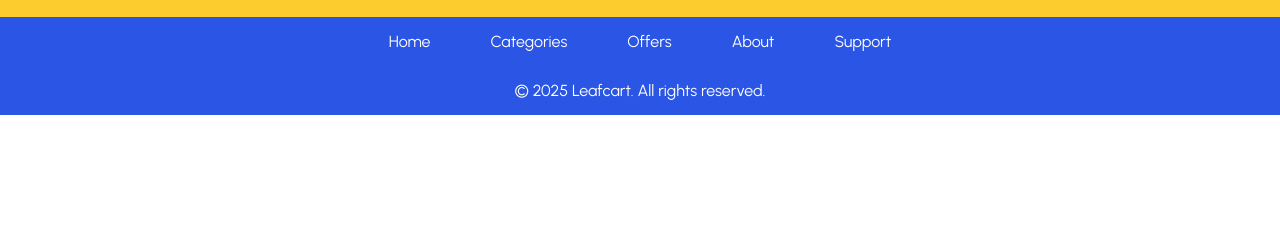
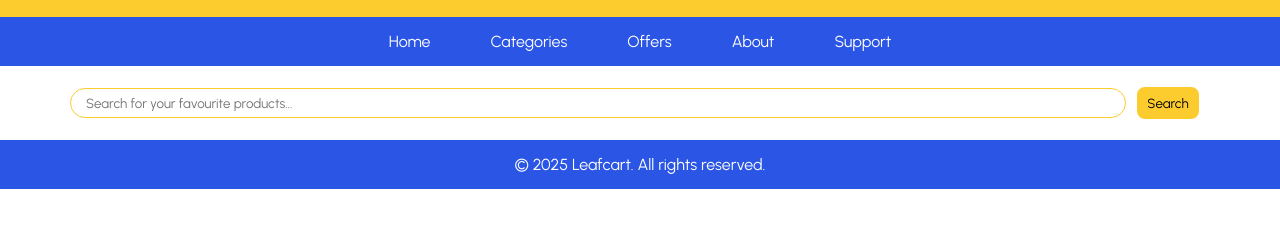
Before and after one commit to SoumyadeepGuha54/Flipkart-Clone, a plain HTML site: page index.html in a window 1280 px wide. Shown: the part 117-344 px from the top of the page. Drawn offline with Linux system fonts and the light colour scheme.

Commit message:
Searchbar added

```diff
--- a/CSS/index-style.css
+++ b/CSS/index-style.css
@@ -48,6 +48,30 @@ header nav ul li a:hover {
   font-weight: 600;
 }
 
+.search {
+  padding: 20px;
+  display: flex;
+  justify-content: center;
+  align-items: center;
+}
+
+.search input {
+  padding: 6px 15px;
+  width: 80vw;
+  border: 1.75px solid #fccc2e;
+  border-radius: 16px;
+}
+
+.search .searchbutton {
+  background-color: #fccc2e;
+  margin: 0px 10px;
+  padding: 8px;
+  width: 5vw;
+  border: 1.75px solid #fffffe;
+  border-radius: 9px;
+  cursor: pointer;
+}
+
 footer {
   background-color: #2a55e5;
   padding: 15px;
--- a/index.html
+++ b/index.html
@@ -29,7 +29,10 @@
         </nav>
     </header>
     <main>
-
+        <div class="search">
+            <input type="text" id="searchtext" placeholder="Search for your favourite products...">
+            <button class="searchbutton">Search</button>
+        </div>
     </main>
     <footer class="flex-center">
         <p>&copy; 2025 Leafcart. All rights reserved.</p>
```
